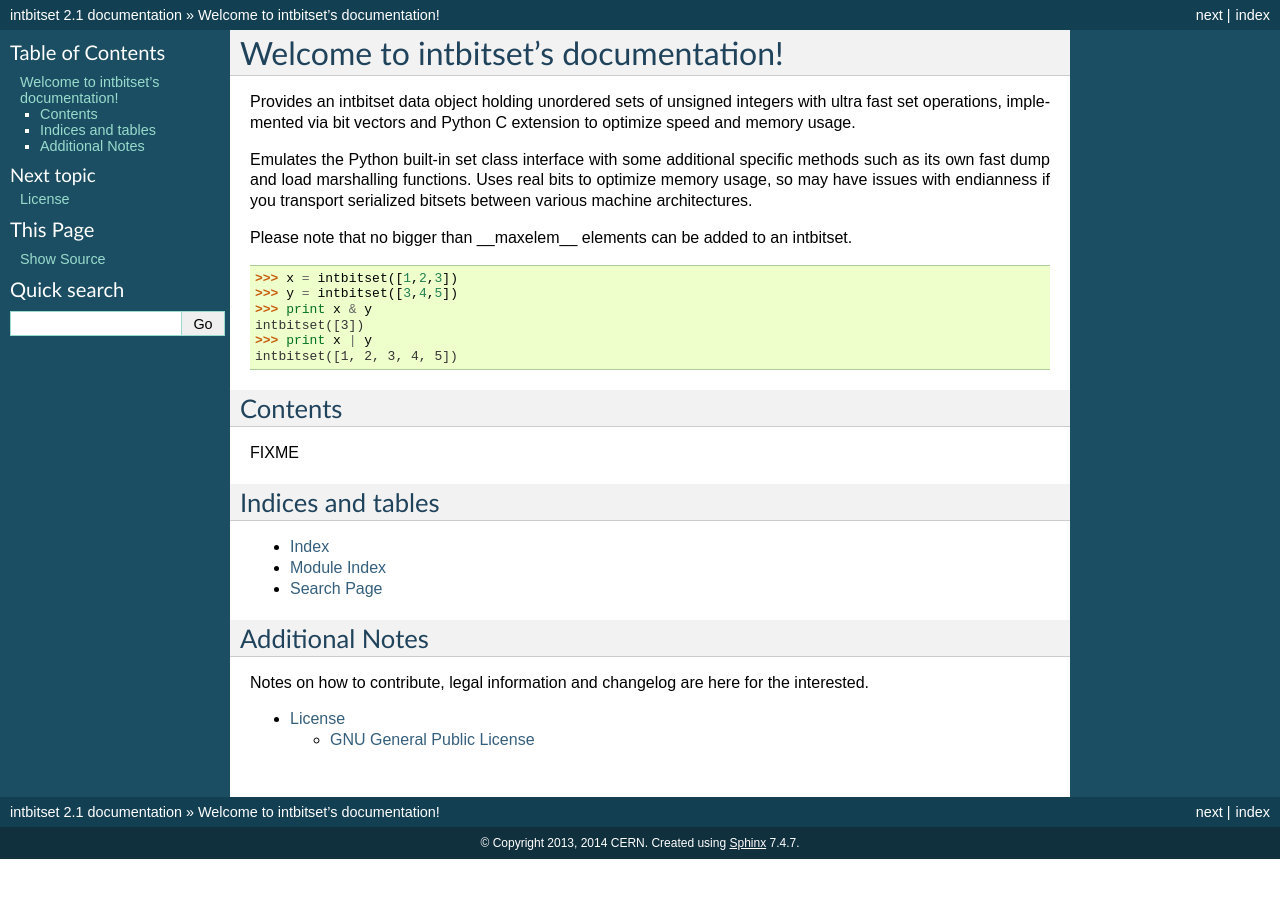
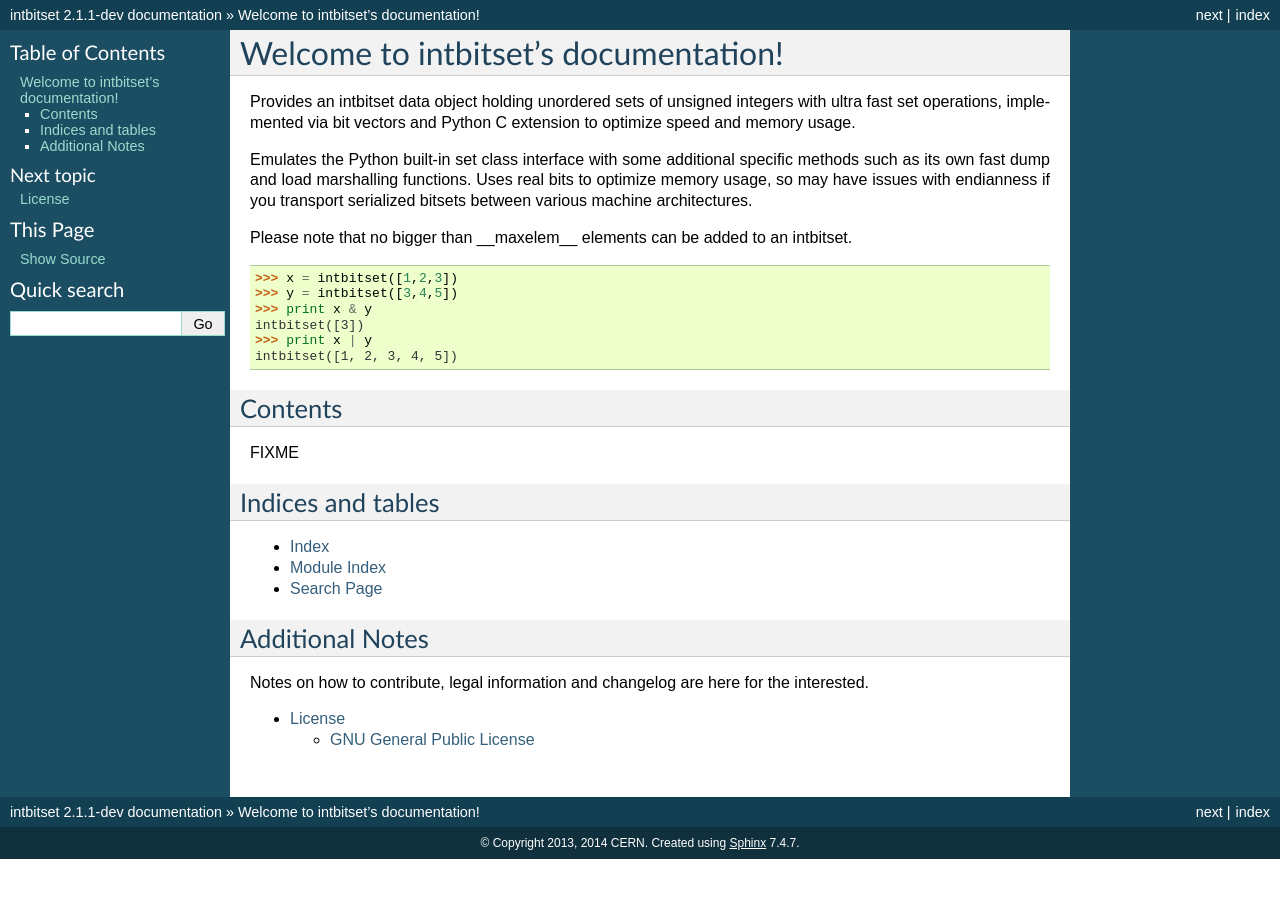
Before and after one commit to inveniosoftware-contrib/intbitset, a Sphinx documentation site: the page built from docs/index.rst, in a window 1280 px wide. Built offline with Sphinx 7.4.7, drawn with Linux system fonts in a browser that asks for light colours; pages that are not in the unit, such as notebooks, are missing from menus.

Commit message:
Correct versioning in docs/conf.py
Signed-off-by: Samuele Kaplun <samuele.kaplun@cern.ch>

```diff
--- a/docs/conf.py
+++ b/docs/conf.py
@@ -48,9 +48,9 @@ copyright = u'2013, 2014 CERN'
 # built documents.
 #
 # The short X.Y version.
-version = '2'
+version = '2.1.1'
 # The full version, including alpha/beta/rc tags.
-release = '2.1'
+release = '2.1.1-dev'
 
 # The language for content autogenerated by Sphinx. Refer to documentation
 # for a list of supported languages.
```
